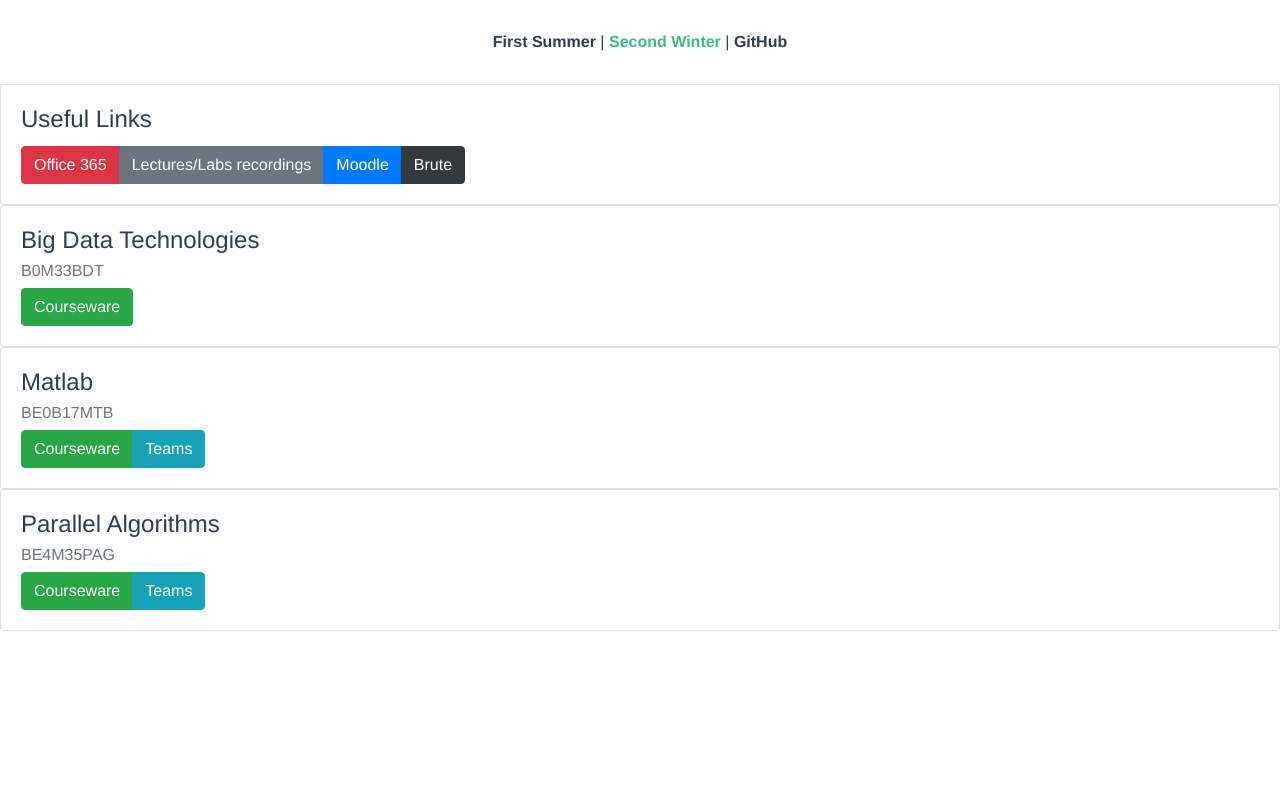
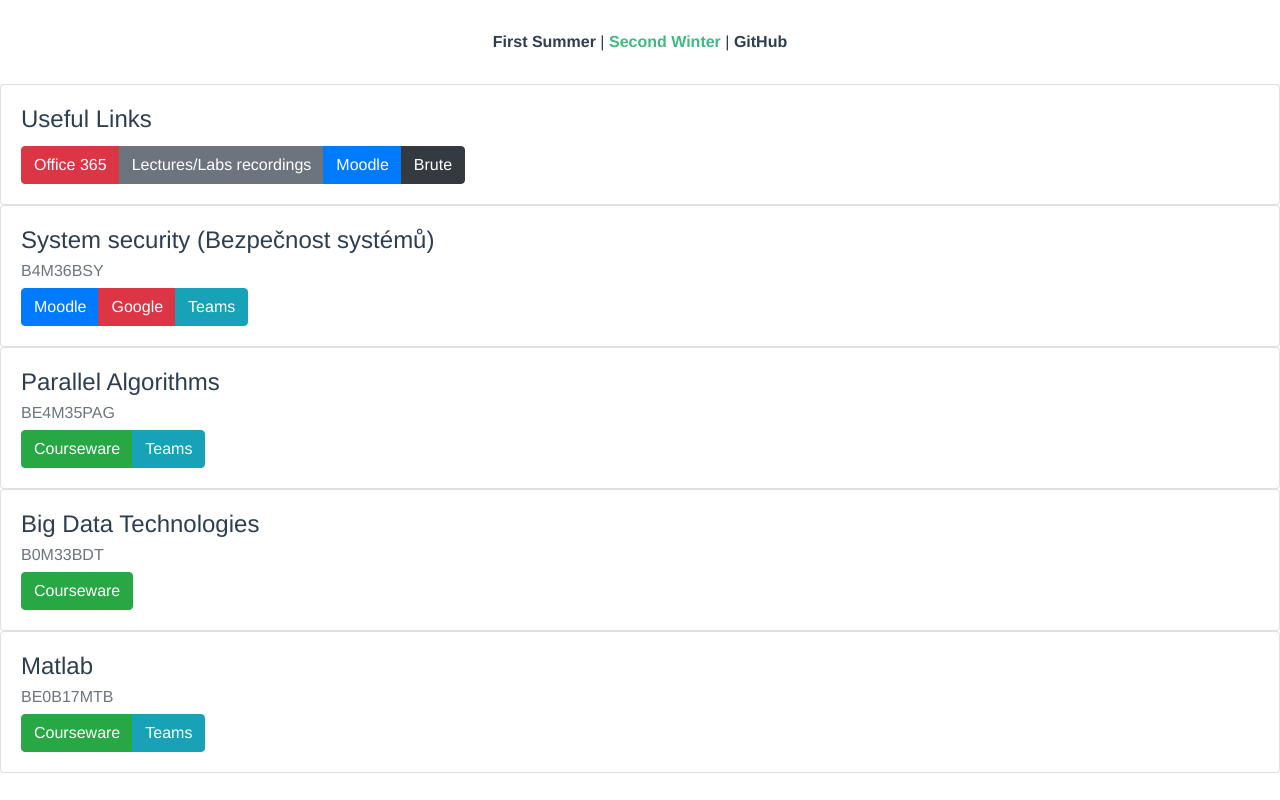
Before and after one commit to skalahonza/linkoi, a Vue app: page /#/second/winter in a window 1280 px wide. Built offline with nearby package versions, Linux system fonts and the light colour scheme.

Commit message:
Add BSY.

```diff
--- a/src/views/second/Winter.vue
+++ b/src/views/second/Winter.vue
@@ -34,6 +34,7 @@
           return "info";
         case "Office 365":
         case "YouTube":
+        case "Google":
           return "danger";
         case "Brute":
           return "dark";
@@ -70,29 +71,21 @@
           ],
         },
         {
-          name: "Big Data Technologies",
-          code: "B0M33BDT",
+          name: "System security (Bezpečnost systémů)",
+          code: "B4M36BSY",
           links: [
             {
-              name: "Courseware",
-              address:
-                "https://cw.fel.cvut.cz/wiki/courses/b0m33bdt/start?animal=wiki",
+              name: "Moodle",
+              address: "https://moodle.fel.cvut.cz/course/view.php?id=5412",
             },
-          ],
-        },
-        {
-          name: "Matlab",
-          code: "BE0B17MTB",
-          links: [
             {
-              name: "Courseware",
-              address:
-                "https://cw.fel.cvut.cz/wiki/courses/be0b17mtb/start",
+              name: "Google",
+              address: "https://sites.google.com/aic.fel.cvut.cz/b4m36bsy/",
             },
             {
               name: "Teams",
               address:
-                "https://teams.microsoft.com/l/team/19%3a5599e3b45df6460692a4d4985bb70d2c%40thread.tacv2/conversations?groupId=9ac0a2f1-ad5a-4920-bb79-a25f303730b5&tenantId=f345c406-5268-43b0-b19f-5862fa6833f8",
+                "https://teams.microsoft.com/l/team/19%3a2320318e467d41f0b05ef4cd541ab72b%40thread.tacv2/conversations?groupId=0b3ee019-4c67-4115-aedd-d593d8e47540&tenantId=f345c406-5268-43b0-b19f-5862fa6833f8",
             },
           ],
         },
@@ -111,6 +104,32 @@
             },
           ],
         },
+        {
+          name: "Big Data Technologies",
+          code: "B0M33BDT",
+          links: [
+            {
+              name: "Courseware",
+              address:
+                "https://cw.fel.cvut.cz/wiki/courses/b0m33bdt/start?animal=wiki",
+            },
+          ],
+        },
+        {
+          name: "Matlab",
+          code: "BE0B17MTB",
+          links: [
+            {
+              name: "Courseware",
+              address: "https://cw.fel.cvut.cz/wiki/courses/be0b17mtb/start",
+            },
+            {
+              name: "Teams",
+              address:
+                "https://teams.microsoft.com/l/team/19%3a5599e3b45df6460692a4d4985bb70d2c%40thread.tacv2/conversations?groupId=9ac0a2f1-ad5a-4920-bb79-a25f303730b5&tenantId=f345c406-5268-43b0-b19f-5862fa6833f8",
+            },
+          ],
+        },
       ],
     };
   },
```
